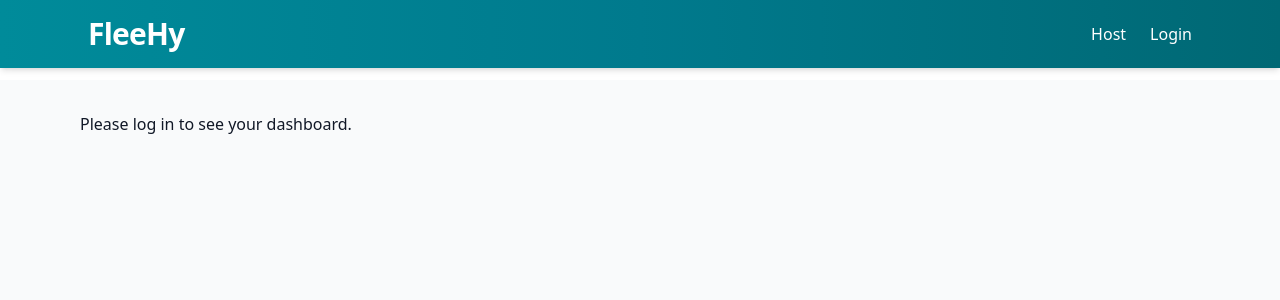
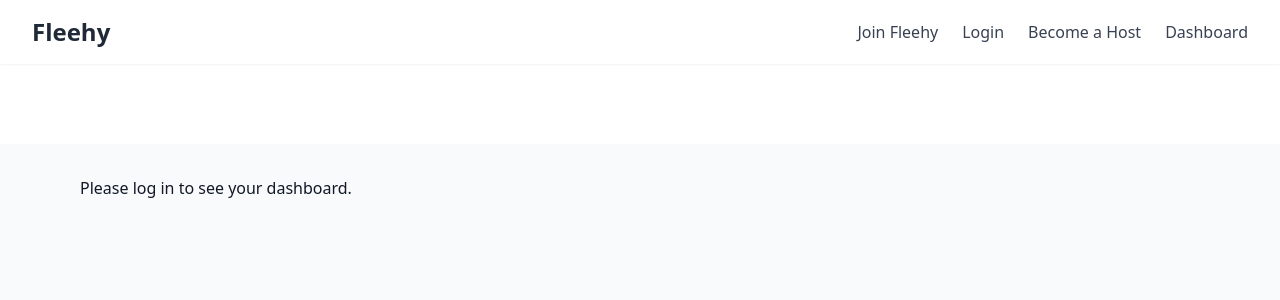
Before and after one commit to DarkOrbit360/FleeHy_Dev2, a Next.js app: page /dashboard in a window 1280 px wide. Shown: the top 300 px of the page. Built offline with nearby package versions, Linux system fonts and the light colour scheme.

Commit message:
another change

```diff
--- a/components/Navbar.js
+++ b/components/Navbar.js
@@ -2,19 +2,23 @@ import Link from "next/link";
 
 export default function Navbar() {
   return (
-    <nav className="fixed top-0 left-0 w-full z-50 bg-gradient-to-r from-[#008b9a] via-[#007a8d] to-[#006874] backdrop-blur-lg bg-opacity-90 text-white shadow-md">
-      <div className="max-w-6xl mx-auto flex items-center justify-between px-6 py-4">
-        <Link href="/" className="text-3xl font-extrabold tracking-tight text-white">
-          FleeHy
+    <nav className="flex items-center justify-between px-8 py-4 bg-white shadow-sm">
+      <Link href="/" className="text-2xl font-bold text-gray-800">
+Fleehy
+      </Link>
+      <div className="flex gap-6 text-gray-700">
+        <Link href="/signup" className="hover:text-blue-600">
+          Join Fleehy
         </Link>
-        <div className="flex items-center gap-6 font-medium">
-          <Link href="/login?from=host" className="hover:text-[#32d1c0] transition">
-            Host
-          </Link>
-          <Link href="/login" className="hover:text-[#32d1c0] transition">
-            Login
-          </Link>
-        </div>
+        <Link href="/login" className="hover:text-blue-600">
+          Login
+        </Link>
+        <Link href="/host-verification" className="hover:text-blue-600">
+          Become a Host
+        </Link>
+        <Link href="/dashboard" className="hover:text-blue-600">
+          Dashboard
+        </Link>
       </div>
     </nav>
   );
--- a/pages/index.js
+++ b/pages/index.js
@@ -47,65 +47,56 @@ export default function Home() {
         <h1 className="text-4xl sm:text-5xl md:text-6xl font-extrabold mb-4 animate-fade-in-up">
           Trips Made Easier Than Ever Before
         </h1>
-        <p className="text-base sm:text-lg md:text-xl text-gray-100 mb-10 animate-fade-in-up">
-          Discover unique travel experiences hosted by locals around the world.
+        <p className="text-gray-600 mb-8">
+          Plan, host, and explore immersive travel experiences through Fleehy.
         </p>
 
-        {/* Responsive Search Bar */}
-        <form
-  onSubmit={search}
-  className="flex flex-col sm:flex-row items-center gap-3 bg-white/90 backdrop-blur-lg shadow-lg px-6 py-4 rounded-full max-w-4xl w-[90%] mx-auto animate-fade-in-up"
->
-  <input
-    type="text"
-    value={query}
-    onChange={(e) => setQuery(e.target.value)}
-    placeholder="Destination"
-    className="flex-1 px-5 py-3 rounded-full border border-gray-200 focus:outline-none focus:ring-2 focus:ring-teal-400 text-gray-700 placeholder-gray-400"
-  />
+        <div className="flex justify-center gap-4">
+          <Link href="/signup" className="px-6 py-3 bg-blue-600 text-white rounded-lg hover:bg-blue-700 transition">
 
-  <input
-    type="date"
-    value={fromDate}
-    onChange={(e) => setFromDate(e.target.value)}
-    placeholder="From"
-    className="px-5 py-3 rounded-full border border-gray-200 focus:outline-none focus:ring-2 focus:ring-teal-400 text-gray-700 placeholder-gray-400 w-full sm:w-auto"
-  />
+              Join Fleehy
 
-  <input
-    type="date"
-    value={toDate}
-    onChange={(e) => setToDate(e.target.value)}
-    placeholder="To"
-    className="px-5 py-3 rounded-full border border-gray-200 focus:outline-none focus:ring-2 focus:ring-teal-400 text-gray-700 placeholder-gray-400 w-full sm:w-auto"
-  />
+          </Link>
+          <Link href="/login" className="px-6 py-3 border border-blue-600 text-blue-600 rounded-lg hover:bg-blue-50 transition">
 
-  <button
-    disabled={loading}
-    className="px-6 py-3 bg-gradient-to-r from-[#00b3ad] to-[#008b9a] text-white font-semibold rounded-full shadow hover:opacity-90 transition disabled:opacity-50 w-full sm:w-auto"
-  >
-    {loading ? "Searching..." : "Search"}
-  </button>
-</form>
-      </section>
+              Login
 
-      {/* Trending Trips */}
-      <section className="max-w-6xl mx-auto px-4 sm:px-6 md:px-8 py-12">
-        <h3 className="text-xl sm:text-2xl font-semibold text-gray-800 mb-6 text-center">
-          Trending Trips
-        </h3>
-        <div className="grid grid-cols-1 sm:grid-cols-2 lg:grid-cols-3 gap-6">
-          {results.length > 0 ? (
-            results.map((t) => <TripCard key={t.id} trip={t} />)
-          ) : (
-            <div className="col-span-full text-gray-500 text-center">
-              {loading ? "Loading..." : "No trips yet. Try searching a destination."}
-            </div>
-          )}
+          </Link>
         </div>
       </section>
 
-      <Footer />
+      <form
+        onSubmit={search}
+        className="flex gap-2 mt-12 w-full max-w-md"
+      >
+        <input
+          value={query}
+          onChange={(e) => setQuery(e.target.value)}
+          placeholder="Search destination"
+          className="flex-1 p-3 border rounded-md shadow-sm"
+        />
+        <button className="px-4 py-2 bg-blue-600 text-white rounded-md hover:bg-blue-700">
+          Search
+        </button>
+      </form>
+
+      <section className="mt-10 grid grid-cols-1 md:grid-cols-3 gap-6 w-full max-w-6xl">
+        {results.length === 0 ? (
+          <p className="text-gray-500 text-center col-span-3">
+            Start your search to see available trips.
+          </p>
+        ) : (
+          results.map((t) => <TripCard key={t.id} trip={t} />)
+        )}
+      </section>
+
+      <footer className="mt-16 text-center">
+        <Link href="/host-verification" className="underline text-blue-600 hover:text-blue-800">
+
+            Become a Host
+
+        </Link>
+      </footer>
     </div>
   );
 }
```
